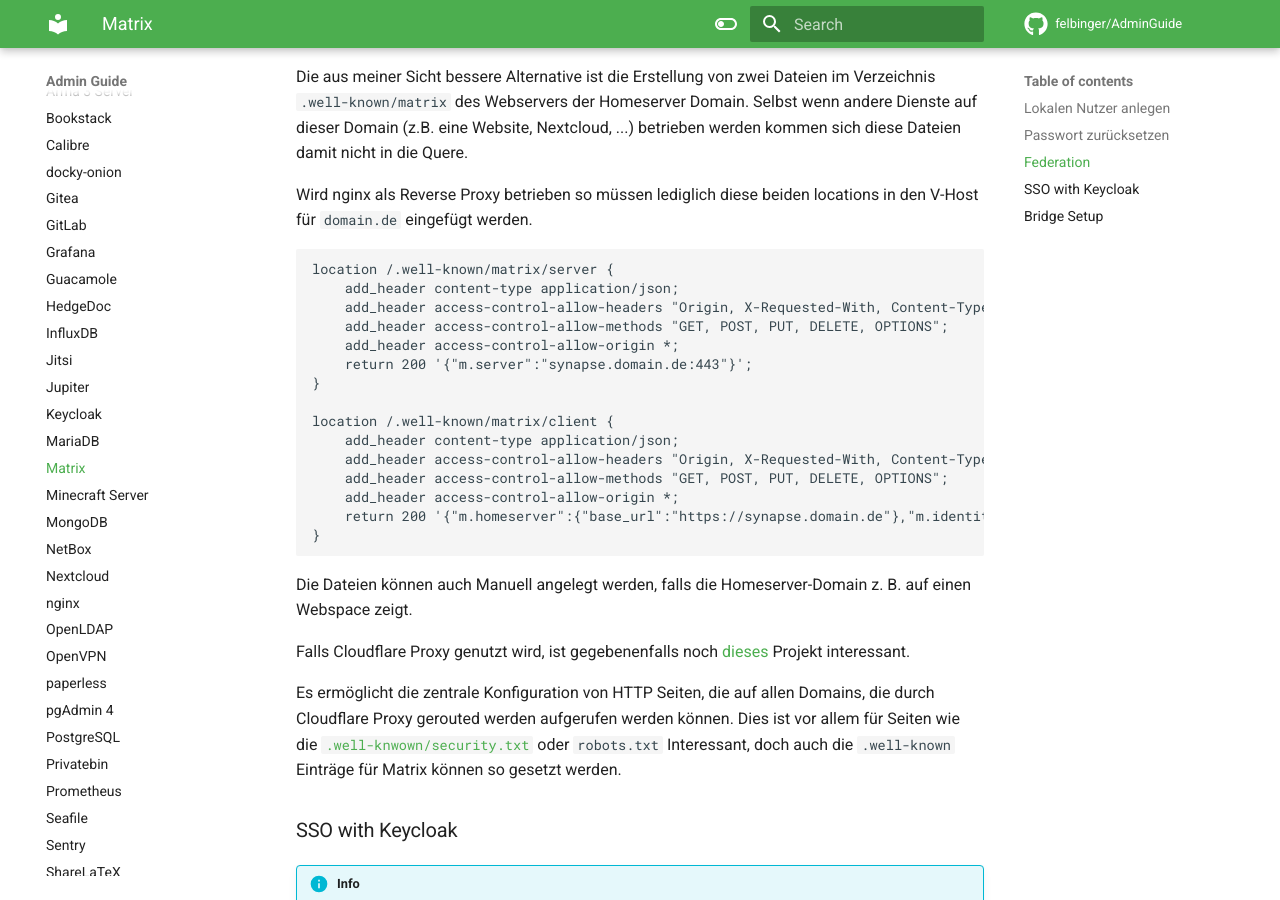
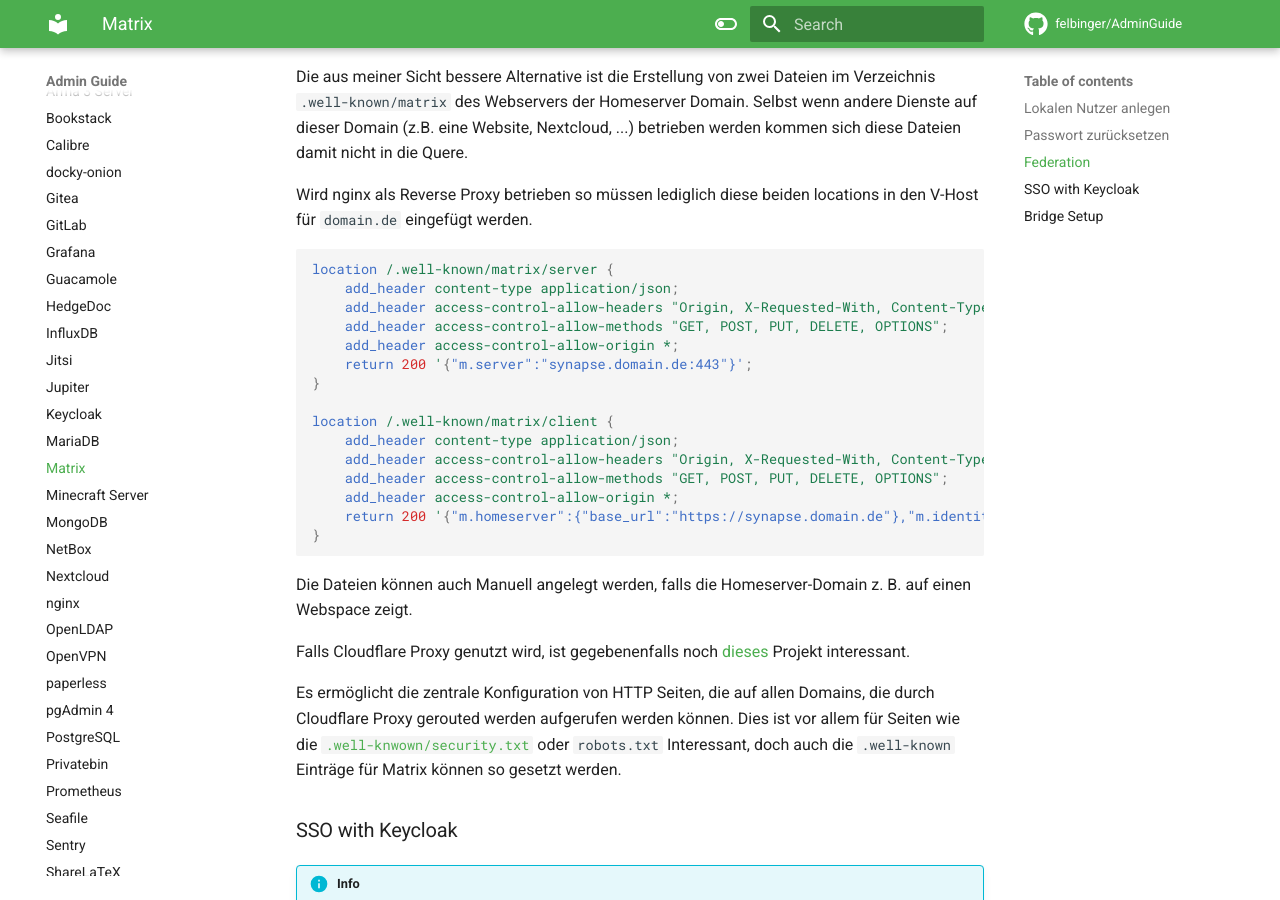
Before and after one commit to felbinger/AdminGuide, an MkDocs documentation site: the page built from docs/services/matrix.md, in a window 1280 px wide and 900 px high, scrolled down 4452 px. Built offline with MkDocs 1.6.1 and Material for MkDocs 9.7.7, drawn with Linux system fonts in a browser that asks for light colours; comment, search, counter and statistics services are not loaded; some of the changed text lies outside the part shown.

Commit message:
Update matrix.md
fixed syntax highlighting

````diff
--- a/docs/services/matrix.md
+++ b/docs/services/matrix.md
@@ -58,7 +58,7 @@ services:
           - "[::1]:8000:8080"
     ```
 
-    ```shell
+    ```nginx
     # /etc/nginx/sites-available/synapse.domain.de.conf
     # https://ssl-config.mozilla.org/#server=nginx&version=1.17.7&config=modern&openssl=1.1.1d&guideline=5.6
     server {
@@ -109,7 +109,7 @@ services:
     müssen auf der Homeserver Domain (hier `domain.de`) hinterlegt sein, damit
     die Matrix Federation funktioniert und Clients details zum Homeserver erhalten.
 
-    ```shell
+    ```nginx
     # /etc/nginx/sites-available/domain.de.conf
     # https://ssl-config.mozilla.org/#server=nginx&version=1.17.7&config=modern&openssl=1.1.1d&guideline=5.6
     server {
@@ -241,7 +241,7 @@ diese Dateien damit nicht in die Quere.
 
 Wird nginx als Reverse Proxy betrieben so müssen lediglich diese
 beiden locations in den V-Host für `domain.de` eingefügt werden.
-```
+```nginx
 location /.well-known/matrix/server {
     add_header content-type application/json;
     add_header access-control-allow-headers "Origin, X-Requested-With, Content-Type, Accept, Authorization";
````
